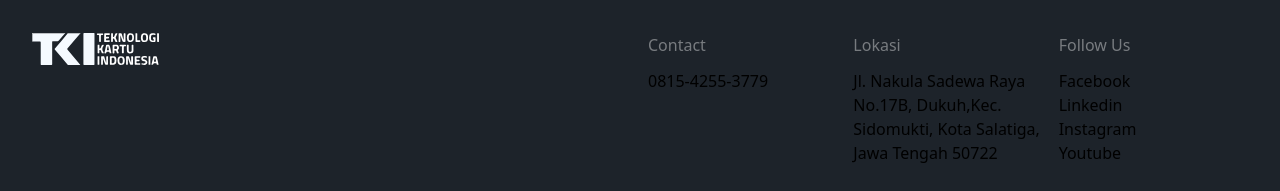
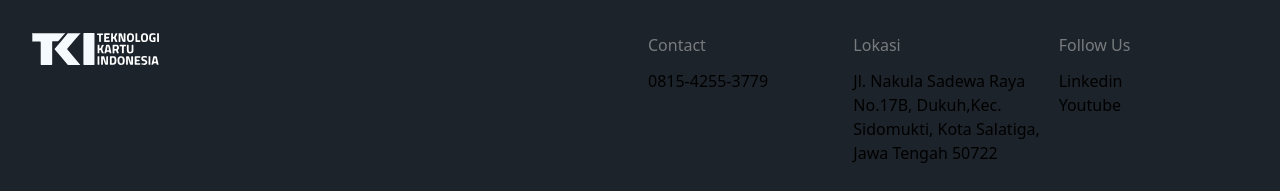
Before and after one commit to arief0303/solusi-go-digital-landing-page, a Next.js app: page / in a window 1280 px wide. Shown: the part 5846-6037 px from the top of the page. Built offline with nearby package versions, Linux system fonts and the light colour scheme.

Commit message:
url redirect linkedin yt

```diff
--- a/src/components/Footer.jsx
+++ b/src/components/Footer.jsx
@@ -14,8 +14,8 @@ const LINKS = [
   },
   {
     title: "Follow Us",
-    items: ["Facebook", "Linkedin", "Instagram", "Youtube"],
-    url: ["https://teknologikartu.com/", "https://www.linkedin.com/company/teknologikartuindonesia/mycompany/", "https://teknologikartu.com/", "https://www.youtube.com/@teknologikartuindonesia3553"],
+    items: [ "Linkedin", "Youtube"],
+    url: ["https://www.linkedin.com/company/teknologikartuindonesia/mycompany/", "https://www.youtube.com/@teknologikartuindonesia3553"],
   },
 ];
 
```
